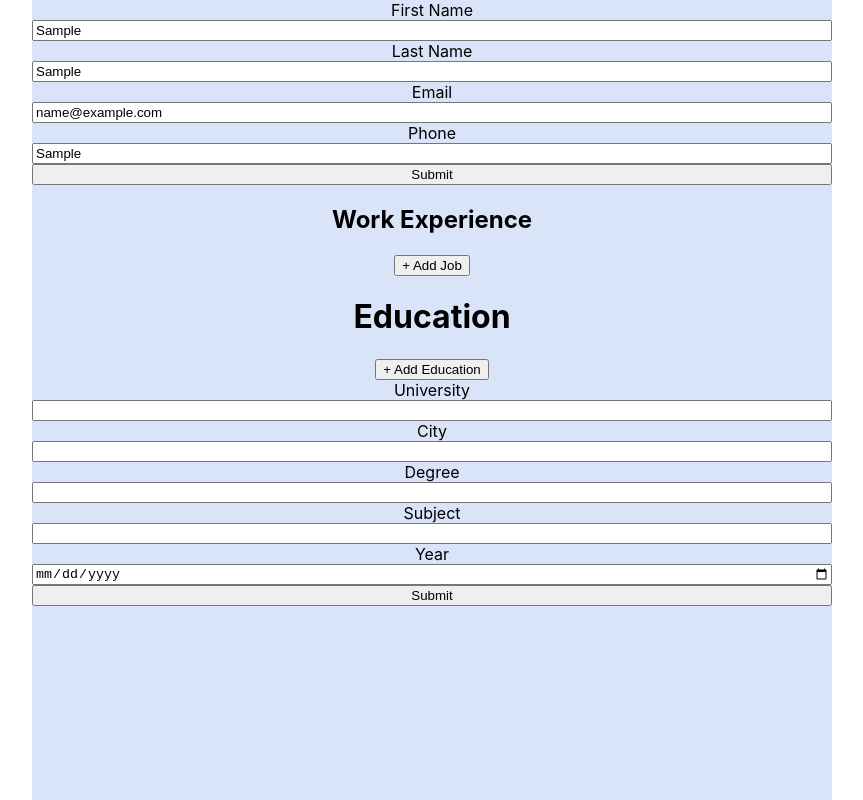
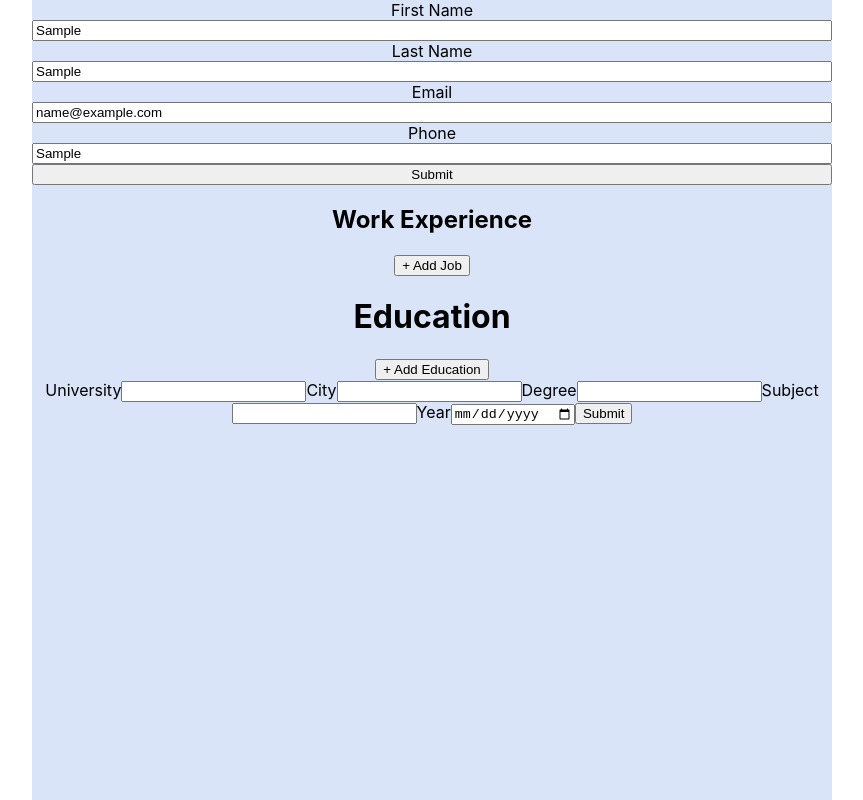
Before and after one commit to vbit27/cv-builder, a React (Create React App) app: page / in a window 1280 px wide. Both pictures are taken after typing "Sample", "Sample", "name@example.com", "Sample" into the empty fields and a click on the button "+ Add Education". Shown: the whole page, without its empty margins (208-1071 px from the left). Built offline with nearby package versions, Linux system fonts and the light colour scheme.

Commit message:
Add edit functionality for education

```diff
--- a/src/components/Education.tsx
+++ b/src/components/Education.tsx
@@ -1,10 +1,39 @@
-import React, { FC } from 'react';
+import React, { FC, useState } from 'react';
+import EducationForm from './EducationForm';
 
-const Education: FC<Prop> = ({ educationList, deleteEducation }) => {
+const Education: FC<Prop> = ({
+  educationList,
+  deleteEducation,
+  updateEducation,
+}) => {
+  const [edit, setEdit] = useState<Studies>({
+    id: '',
+    university: '',
+    city: '',
+    degree: '',
+    subject: '',
+    year: '',
+  });
+
   const handleDelete = (id: string) => {
     deleteEducation(id);
   };
 
+  const handleUpdate = (input: Studies) => {
+    updateEducation(input);
+    setEdit({
+      id: '',
+      university: '',
+      city: '',
+      degree: '',
+      subject: '',
+      year: '',
+    });
+  };
+
+  if (edit.id) {
+    return <EducationForm edit={edit} onSubmit={handleUpdate} />;
+  }
   return (
     <div>
       {educationList.map((education) => (
@@ -15,7 +44,20 @@ const Education: FC<Prop> = ({ educationList, deleteEducation }) => {
           <h4>{education.degree}</h4>
           <h4>{education.year}</h4>
           <button onClick={() => handleDelete(education.id)}>Delete</button>
-          <button>Edit</button>
+          <button
+            onClick={() =>
+              setEdit({
+                id: education.id,
+                university: education.university,
+                city: education.city,
+                degree: education.degree,
+                subject: education.subject,
+                year: education.year,
+              })
+            }
+          >
+            Edit
+          </button>
         </div>
       ))}
     </div>
@@ -25,6 +67,7 @@ const Education: FC<Prop> = ({ educationList, deleteEducation }) => {
 interface Prop {
   educationList: Array<Studies>;
   deleteEducation: (id: string) => void;
+  updateEducation: (update: Studies) => void;
 }
 
 interface Studies {
--- a/src/components/EducationForm.tsx
+++ b/src/components/EducationForm.tsx
@@ -2,14 +2,18 @@ import React, { FC, useState } from 'react';
 import { v4 as uuid } from 'uuid';
 
 const EducationForm: FC<Prop> = (props) => {
-  const [input, setInput] = useState<Studies>({
+  const [input, setInput] = useState<Studies>(
+    props.edit
+      ? props.edit
+      : {
           id: uuid(),
           university: '',
           city: '',
           degree: '',
           subject: '',
           year: '',
-  });
+        }
+  );
 
   const handleChange: (event: React.ChangeEvent<HTMLInputElement>) => void = (
     e
@@ -28,17 +32,85 @@ const EducationForm: FC<Prop> = (props) => {
   return (
     <div>
       <form onSubmit={handleSubmit}>
+        {props.edit ? (
+          <div>
             <label htmlFor="university">University</label>
-        <input type="text" name="university" onChange={handleChange} />
+            <input
+              type="text"
+              name="university"
+              value={input.university}
+              onChange={handleChange}
+            />
             <label htmlFor="city">City</label>
-        <input type="text" name="city" onChange={handleChange} />
+            <input
+              type="text"
+              name="city"
+              value={input.city}
+              onChange={handleChange}
+            />
             <label htmlFor="degree">Degree</label>
-        <input type="text" name="degree" onChange={handleChange} />
+            <input
+              type="text"
+              name="degree"
+              value={input.degree}
+              onChange={handleChange}
+            />
             <label htmlFor="Subject">Subject</label>
-        <input type="text" name="Subject" onChange={handleChange} />
+            <input
+              type="text"
+              name="subject"
+              value={input.subject}
+              onChange={handleChange}
+            />
             <label htmlFor="year">Year</label>
-        <input type="date" name="year" onChange={handleChange} />
-        <button type="submit">Submit</button>
+            <input
+              type="date"
+              name="year"
+              value={input.year}
+              onChange={handleChange}
+            />
+            <button type="submit">Update</button>{' '}
+          </div>
+        ) : (
+          <div>
+            <label htmlFor="university">University</label>
+            <input
+              type="text"
+              name="university"
+              value={input.university}
+              onChange={handleChange}
+            />
+            <label htmlFor="city">City</label>
+            <input
+              type="text"
+              name="city"
+              value={input.city}
+              onChange={handleChange}
+            />
+            <label htmlFor="degree">Degree</label>
+            <input
+              type="text"
+              name="degree"
+              value={input.degree}
+              onChange={handleChange}
+            />
+            <label htmlFor="Subject">Subject</label>
+            <input
+              type="text"
+              name="subject"
+              value={input.subject}
+              onChange={handleChange}
+            />
+            <label htmlFor="year">Year</label>
+            <input
+              type="date"
+              name="year"
+              value={input.year}
+              onChange={handleChange}
+            />
+            <button type="submit">Submit</button>{' '}
+          </div>
+        )}
       </form>
     </div>
   );
@@ -46,6 +118,7 @@ const EducationForm: FC<Prop> = (props) => {
 
 interface Prop {
   onSubmit: (input: Studies) => void;
+  edit?: Studies;
 }
 
 interface Studies {
--- a/src/components/EducationList.tsx
+++ b/src/components/EducationList.tsx
@@ -15,7 +15,13 @@ function EducationList() {
     setVisibility(false);
     console.log(educationList);
   };
+  const handleUpdate = (update: Studies) => {
+    const updatedEducation = educationList.map((education) =>
+      update.id === education.id ? update : education
+    );
 
+    setEducationList(updatedEducation);
+  };
   const handleDelete = (id: string) => {
     setEducationList(educationList.filter((x) => x.id !== id));
   };
@@ -29,6 +35,7 @@ function EducationList() {
       <Education
         educationList={educationList}
         deleteEducation={(id) => handleDelete(id)}
+        updateEducation={(update) => handleUpdate(update)}
       />
     </div>
   );
```
Lines whose indentation alone changed are shown as unchanged.
